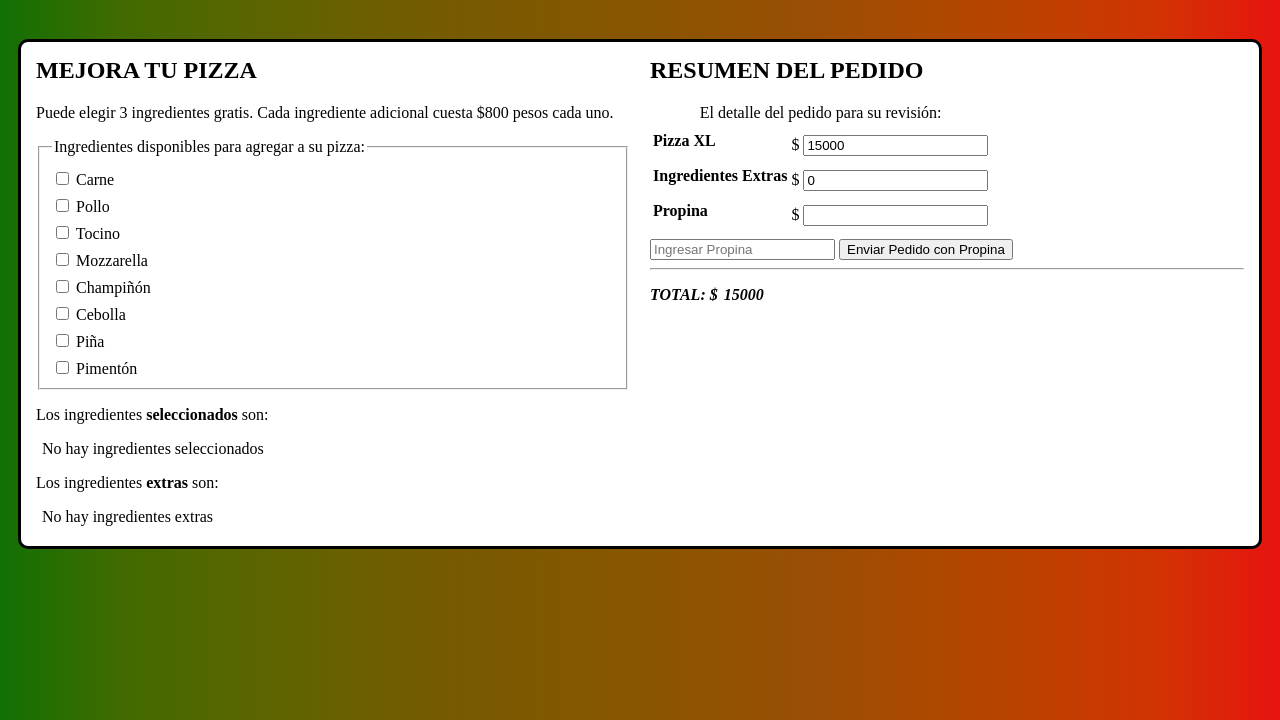
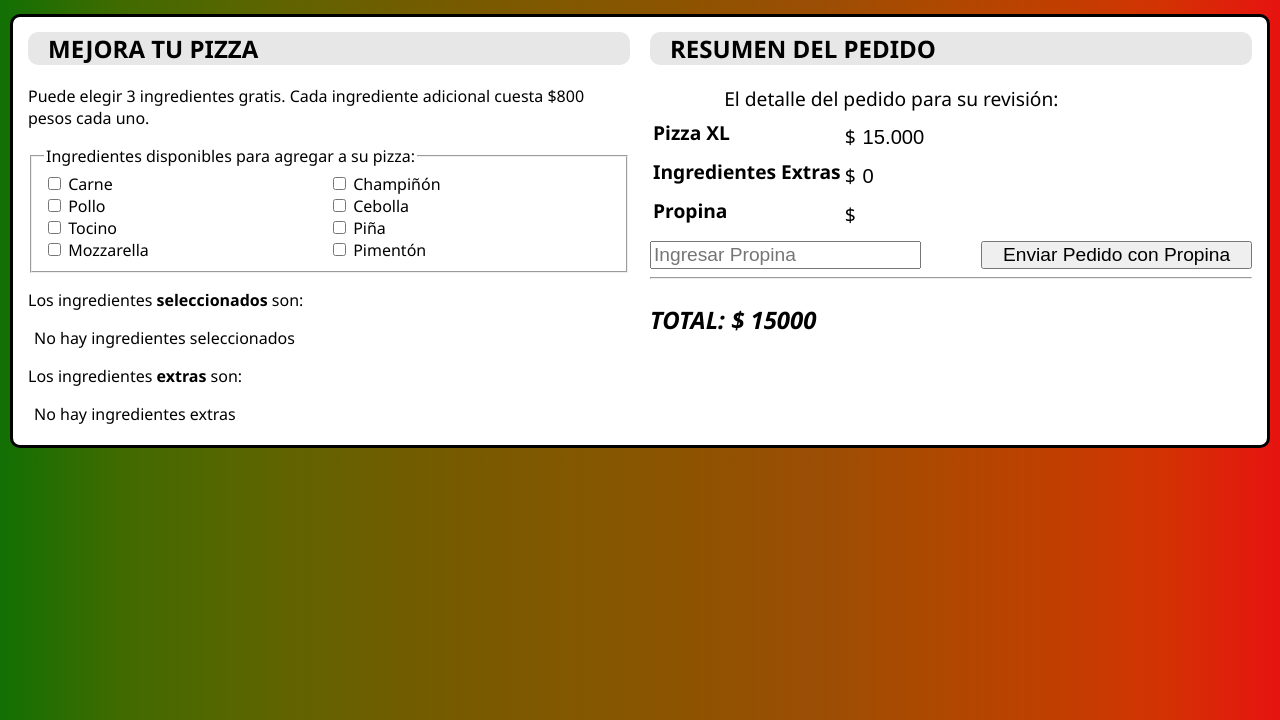
Before and after one commit to tacmorales/checkOut_BonnaPizza-m04s03-ejComprobacion, a plain HTML site: page index.html in a window 1280 px wide. Shown: the part 80-800 px from the top of the page. Drawn offline with Linux system fonts and the light colour scheme.

Commit message:
Se corrijen redundancias en el script y se incorpora que se coloquen puntos cada 3 cifras al mostrar los números. Se corrijen ciertos estilos y se corrije el responsive

```diff
--- a/assets/scripts/script.js
+++ b/assets/scripts/script.js
@@ -4,6 +4,11 @@ function ready(callback) {
   } else {
     document.addEventListener('DOMContentLoaded', callback);
   }
+}
+
+//Copiado de stackoverflow, testeado en regex101
+function numeroConPunto(x) {
+  return x.toString().replace(/\B(?=(\d{3})+(?!\d))/g, ".");
 }
 
 //Menasajes para el usuario
@@ -18,8 +23,6 @@ let propina = 0;
 const precioPorIngredienteExtra = 800;
 let precioIngredientesExtras = 0; //o ingredientesExtra.length * precioPorIngredienteExtra?
 let total = precioBase + propina + precioIngredientesExtras;
-
-
 //Borra todos los hijos de un elemento del dom
 function eliminarTodosLosHijosDe(padre){
   let hijo = padre.lastChild;
@@ -30,48 +33,44 @@ function eliminarTodosLosHijosDe(padre){
 }
 
 //Agrega los elementos del array "lista" en el elemento padre del dom, el cual para mantener coherencia y semántica HTML debe ser ol o ul
-function agregarItemsLiEnPadreUl(ul, lista){
+function agregarItemsLiEnPadreUl(padre, lista){
   for (elemento of lista){
     const li = document.createElement("li")
     const texto = document.createTextNode(elemento)
     li.appendChild(texto)
-    ul.appendChild(li);
+    padre.appendChild(li);
   }
 }
 
-//Agrega los elementos del array "lista" en el elemento padre del dom, el cual para mantener coherencia y semántica HTML debe ser ol o ul
-function agregarItemLiEnPadreOloUl(ul, texto){
+//Agrega un elemento li en el elemento padre del dom, el cual para mantener coherencia y semántica HTML debe ser ol o ul
+function agregarItemLiEnPadreOloUl(padre, texto){
   const li = document.createElement("li").appendChild(document.createTextNode(texto))
-  ul.appendChild(li);
+  padre.appendChild(li);
 }
-
 ready(function(){
   //captura los elementos del dom que se necesitan
   const form = document.querySelector("form");
   const inputsCheckboxIngredientes = document.querySelectorAll("input[type='checkbox']");
   const ulIngredientesSeleccionados = document.getElementById("ingredientesSeleccionados");
   agregarItemLiEnPadreOloUl(ulIngredientesSeleccionados, "No hay ingredientes seleccionados");
-
   const ulIngredientesExtra = document.getElementById("ingredientesExtra");
   agregarItemLiEnPadreOloUl(ulIngredientesExtra, "No hay ingredientes extras");
-
   const inputPropina = document.getElementById("inputPropina");
   const inputMostrarPropina = document.getElementById("valorPropina");
   const inputMostrarExtra = document.getElementById("valorExtra");
   const botonEnviar = document.getElementById("btnEnviarPedido");
   const spanMostrarTotal = document.getElementById("total");
   spanMostrarTotal.appendChild(document.createTextNode(total));
-
   //Actualiza el valor total y lo muestra en el span del total
   function actualizarTotal(){
     total = Number(precioBase) + Number(propina) + Number(precioIngredientesExtras);
     eliminarTodosLosHijosDe(spanMostrarTotal)
-    spanMostrarTotal.appendChild(document.createTextNode(total));
+    spanMostrarTotal.appendChild(document.createTextNode(numeroConPunto(total)));
   }
 
   //Agrega un "listener" a cada input checkbox
   for( inputCheckboxIngrediente of inputsCheckboxIngredientes){
-    inputCheckboxIngrediente.addEventListener("change", actualizarListaDeIngredientes);
+    inputCheckboxIngrediente.addEventListener("click", actualizarListaDeIngredientes);
   }
 
   //Actualiza los arrays de ingredientes, y muestra la lista de ingredientes. También actualiza el valor en el precio en el formulario
@@ -82,41 +81,33 @@ ready(function(){
       ingredientesSeleccionados.push(ingrediente);
     }
     else{ //ingrediente es borrado de la lista
-      const index = ingredientesSeleccionados.indexOf(this.value);
+      const possibleIndex = ingredientesSeleccionados.indexOf(this.value)
+      const index = possibleIndex != -1 ? possibleIndex : false;
       ingredientesSeleccionados.splice(index,1);
     }
-
     //Se fija los ingredientes extra: todos los ingredientes agregados menos los primeros 3
     ingredientesExtras = ingredientesSeleccionados.length > 3 ? ingredientesSeleccionados.slice(3) : [];
-
     //se borran todos los hijos de los ul -hacer una funcion esto-!
     eliminarTodosLosHijosDe(ulIngredientesSeleccionados);
     eliminarTodosLosHijosDe(ulIngredientesExtra);
-
     if(ingredientesSeleccionados.length === 0) agregarItemLiEnPadreOloUl(ulIngredientesSeleccionados, "No hay ingredientes seleccionados");
     else agregarItemsLiEnPadreUl(ulIngredientesSeleccionados, ingredientesSeleccionados);
     //Se incorporan los ingredientes seleccionados y los extra -hacer una función esto!-
     if(ingredientesExtras.length === 0) agregarItemLiEnPadreOloUl(ulIngredientesExtra, "No hay ingredientes extras");
     else agregarItemsLiEnPadreUl(ulIngredientesExtra, ingredientesExtras);
-
     //Se actualiza el valor por ing. extras y lo muestra
     precioIngredientesExtras = ingredientesExtras.length * precioPorIngredienteExtra;
-    inputMostrarExtra.setAttribute('value', precioIngredientesExtras);
-
-    //Se actualiza el valor total y lo muestra
+    inputMostrarExtra.setAttribute('value', numeroConPunto(precioIngredientesExtras));
     actualizarTotal();
   }
 
   //Al estar "focus" en Ingresar Propina inmediatamente se incorpora 1.000 de propina (tanto en atributo value de HTML com del objeto DOM -javascript-)
   inputPropina.addEventListener("focus", (event) => { //arrow functions no tiene el this
-    const valor = event.target.getAttribute("value");
+    const valor = event.target.value;
     if (!(valor)){
       propina = defaultPropina;
       event.target.setAttribute("value", propina);
-      event.target.value = propina;
       inputMostrarPropina.setAttribute("value", propina);
-      inputMostrarPropina.value = propina;
-
       actualizarTotal();
     }
   });
@@ -124,19 +115,16 @@ ready(function(){
   //Escucha cuando se levanta una tecla, captura el nuevo valor y lo fija en el mismo (en el atributo) y en el input para mostrar (en el atributo HTML y el atributo JS)
   inputPropina.addEventListener("keyup", (event) => { //arrow functions no tiene el this
     const valor = event.target.value;
-    event.target.setAttribute("value", valor);
-    inputMostrarPropina.setAttribute("value", valor);
-    inputMostrarPropina.value = valor;
     propina = valor
-
+    event.target.setAttribute("value", propina);
+    inputMostrarPropina.setAttribute("value", propina);
     actualizarTotal();
-
   });
 
+  //Enviar info!
   botonEnviar.addEventListener("click", (event) => {
     event.preventDefault();
     if (propina === 0) alert("Aún no se ha definido una propina.");
-    else alert(`Su propina de ${propina} ha sido enviada.`);
+    else alert(`Su propina de $${numeroConPunto(propina)} ha sido enviada.`);
   })
-
 });
--- a/assets/styles/style.css
+++ b/assets/styles/style.css
@@ -1,17 +1,29 @@
+*{
+  box-sizing: border-box;
+}
+
 body{
   background-image: linear-gradient(to right, #127004, #3f6b00, #576600, #6a6000, #785a00, #835700, #8f5300, #9b4e05, #ad4900, #bf4000, #d33203, #e71310);
+  /* font-family: 'Segoe UI', Tahoma, Geneva, Verdana, sans-serif; */
+  font-family:'Segoe UI', Tahoma, Geneva, Verdana, sans-serif;
+  margin: 0;
 }
 
 h1{
   text-align: center;
+  background-color: #fff;
 }
 
 h1::after, h1::before{
-  content: "🍕 Bonna Pizza 🍕 Bonna Pizza 🍕"
+  font-size: 60%;
+  content: " 🍕 Bonna Pizza 🍕 Bonna Pizza 🍕 "
 }
 
 h2{
+  padding-left: 20px;
   margin-top: 0;
+  background-color: #e7e7e7;
+  border-radius: 10px;
 }
 
 ul, span{
@@ -33,8 +45,11 @@ li:last-child::after{
   content: "";
 }
 
-input{
+input[id^="valor"]{
+  font-size: 105%;
   margin-top: 10px;
+  width: 80%;
+  border: none;
 }
 
 table{
@@ -43,7 +58,7 @@ table{
 
 .container {
   padding: 5px 5px 10px 5px;
-  margin: 60px 10px 10px 10px;
+  margin: 30px 10px 10px 10px;
   background-color: white;
   border-radius: 10px;
   border: solid;
@@ -52,8 +67,32 @@ table{
 }
 
 .column{
-  width: 100%;
   margin: 10px;
+}
+
+fieldset{
+  display: flex;
+  flex-direction: row;
+}
+
+.column-fieldset{
+  width: 50%;
+}
+
+.row{
+  padding-top: 10px;
+  display: flex;
+  flex-direction: row;
+  justify-content:space-between;
+}
+
+#inputPropina{
+  width: 45%;
+}
+
+#btnEnviarPedido{
+  width: 45%;
+  text-wrap: wrap;
 }
 
 @media only screen and (min-width: 768px) {
@@ -65,4 +104,13 @@ table{
     display: flex;
     flex-direction: row;
   }
+  table{
+    font-size: 120%;
+  }
+  table input, #inputPropina, #btnEnviarPedido{
+    font-size: 120%;
+  }
+  #total-container {
+    font-size: 150%;
+  }
 }
--- a/index.html
+++ b/index.html
@@ -19,6 +19,7 @@
       </p>
       <fieldset>
         <legend>Ingredientes disponibles para agregar a su pizza:</legend>
+        <div class="column-fieldset">
           <div>
             <input type="checkbox" id="carne" name="carne" value="Carne">
             <label for="carne">Carne</label>
@@ -35,6 +36,8 @@
             <input type="checkbox" id="mozzarella" name="mozzarella" value="Mozzarella">
             <label for="mozzarella">Mozzarella</label>
           </div>
+        </div>
+        <div class="column-fieldset">
           <div>
             <input type="checkbox" id="champinon" name="champinon" value="Champiñón">
             <label for="champinon">Champiñón</label>
@@ -50,6 +53,7 @@
           <div>
             <input type="checkbox" id="pimenton" name="pimenton" value="Pimentón">
             <label for="pimenton">Pimentón</label>
+          </div>
         </div>
       </fieldset>
       <p>
@@ -74,7 +78,7 @@
             <tr>
               <th scope="row"><label for="valorBase">Pizza XL</label></th>
               <td>$
-                <input id="valorBase" name="valorBase" type="number" value="15000" readonly>
+                <input id="valorBase" name="valorBase" type="text" value="15.000" readonly>
               </td>
             </tr>
             <tr>
@@ -82,22 +86,24 @@
                 <label for="valorExtra">Ingredientes Extras</label>
               </th>
               <td>$
-                <input id="valorExtra" name="valorExtra" type="number" value="0" readonly placeholder="0">
+                <input id="valorExtra" name="valorExtra" type="text" value="0" readonly placeholder="0">
               </td>
             </tr>
             <tr>
               <th scope="row"><label for="valorPropina">Propina</label></th>
               <td>$
-                <input id="valorPropina" name="valorPropina" type="number" value="" readonly>
+                <input id="valorPropina" name="valorPropina" type="text" value="" readonly>
               </td>
             </tr>
           </tbody>
         </table>
-        <input id="inputPropina" type="number" name="propinaInput" placeholder="Ingresar Propina" value="">
+        <div class="row">
+          <input id="inputPropina" type="text" name="propinaInput" placeholder="Ingresar Propina" value="">
           <button id="btnEnviarPedido" type="submit">Enviar Pedido con Propina</button>
+        </div>
       </form>
       <hr>
-      <p><strong><em>TOTAL: $<span id="total"></span></em></strong></p>
+      <p id="total-container"><strong><em>TOTAL: $<span id="total"></span></em></strong></p>
     </div>
   </div>
   <script src="assets/scripts/script.js"></script>
```
Lines whose indentation alone changed are shown as unchanged.
